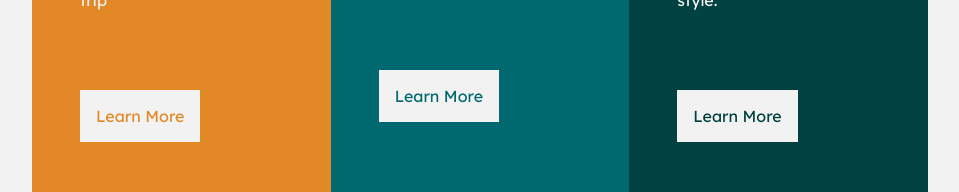
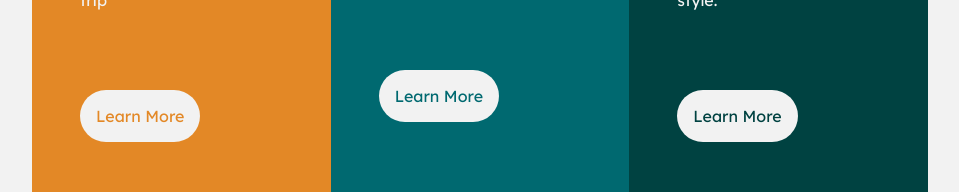
Before and after one commit to Olanrewaju-Ak/Column-preview-card, a plain HTML site: page index.html in a window 1280 px wide. Shown: the part 355-547 px from the top of the page, without its empty margins (160-1119 px from the left). Drawn offline with Linux system fonts and the light colour scheme.

Commit message:
Add files via upload

```diff
--- a/style.css
+++ b/style.css
@@ -85,7 +85,7 @@ p {
   display: inline-block;
   padding: 1rem;
   transition: all 0.5s;
-  border: none;
+  border-radius: 30px;
   cursor: pointer;
   background-color: var(--light-gray);
 }
```
